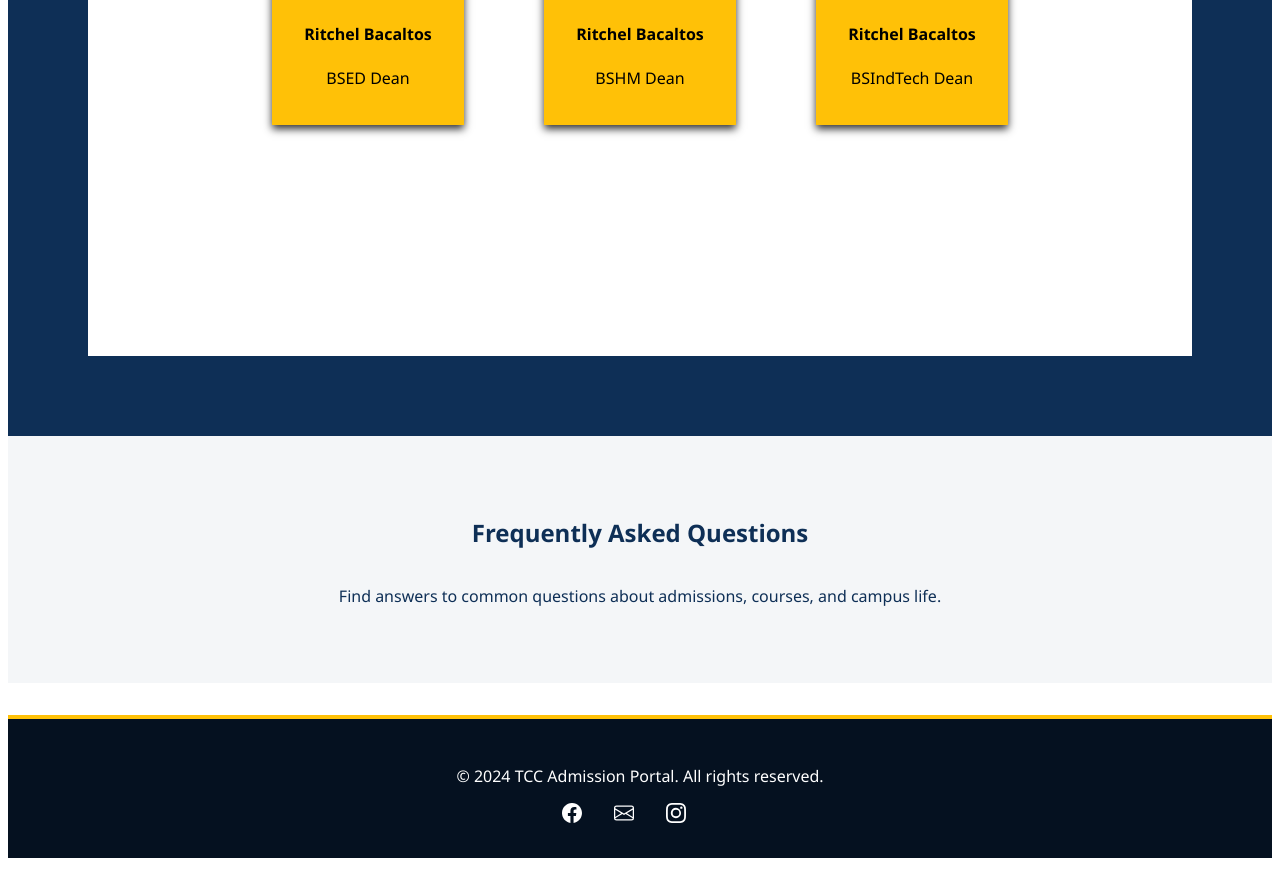
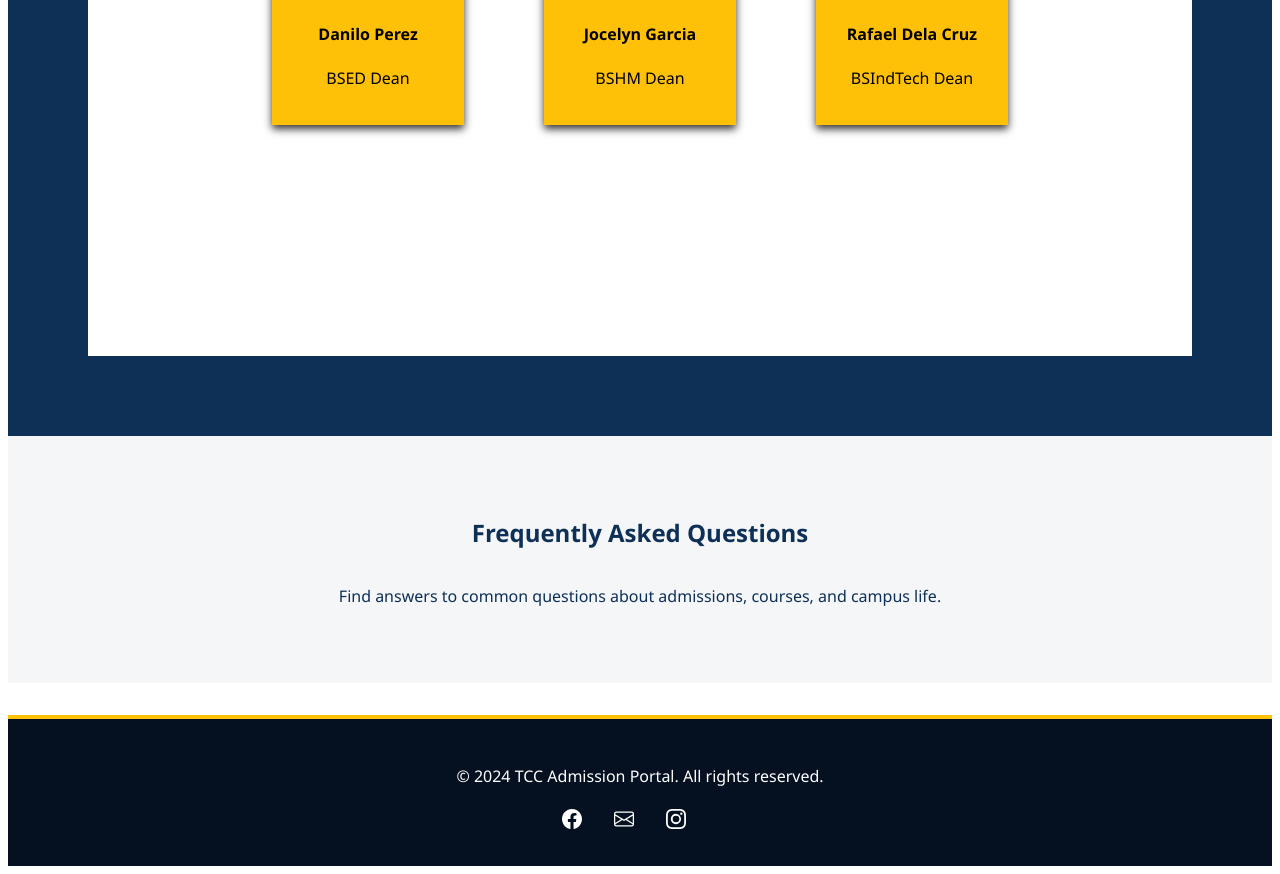
Before and after one commit to kalbashi09/Admission, a website: page client/pages/index.html in a window 1280 px wide. Shown: the part 2488-3362 px from the top of the page. Drawn offline with Linux system fonts and the light colour scheme.

Commit message:
Final Touch

```diff
--- a/client/pages/index.html
+++ b/client/pages/index.html
@@ -220,17 +220,17 @@
               <div class="about2">
                 <div class="head1">
                   <img src="/IMG/sample.jpg" alt="pres.ritchel" />
-                  <h4>Ritchel Bacaltos</h4>
+                  <h4>Danilo Perez</h4>
                   <p>BSED Dean</p>
                 </div>
                 <div class="head1">
                   <img src="/IMG/sample.jpg" alt="pres.ritchel" />
-                  <h4>Ritchel Bacaltos</h4>
+                  <h4>Jocelyn Garcia</h4>
                   <p>BSHM Dean</p>
                 </div>
                 <div class="head1">
                   <img src="/IMG/sample.jpg" alt="pres.ritchel" />
-                  <h4>Ritchel Bacaltos</h4>
+                  <h4>Rafael Dela Cruz</h4>
                   <p>BSIndTech Dean</p>
                 </div>
               </div>
@@ -259,6 +259,7 @@
           <div class="socials">
             <ul>
               <li>
+                <a href="#facebook">
                   <svg
                     xmlns="http://www.w3.org/2000/svg"
                     width="20"
@@ -271,8 +272,10 @@
                       d="M16 8.049c0-4.446-3.582-8.05-8-8.05C3.58 0-.002 3.603-.002 8.05c0 4.017 2.926 7.347 6.75 7.951v-5.625h-2.03V8.05H6.75V6.275c0-2.017 1.195-3.131 3.022-3.131.876 0 1.791.157 1.791.157v1.98h-1.009c-.993 0-1.303.621-1.303 1.258v1.51h2.218l-.354 2.326H9.25V16c3.824-.604 6.75-3.934 6.75-7.951"
                     />
                   </svg>
+                </a>
               </li>
               <li>
+                <a href="#email">
                   <svg
                     xmlns="http://www.w3.org/2000/svg"
                     width="20"
@@ -285,8 +288,10 @@
                       d="M0 4a2 2 0 0 1 2-2h12a2 2 0 0 1 2 2v8a2 2 0 0 1-2 2H2a2 2 0 0 1-2-2zm2-1a1 1 0 0 0-1 1v.217l7 4.2 7-4.2V4a1 1 0 0 0-1-1zm13 2.383-4.708 2.825L15 11.105zm-.034 6.876-5.64-3.471L8 9.583l-1.326-.795-5.64 3.47A1 1 0 0 0 2 13h12a1 1 0 0 0 .966-.741M1 11.105l4.708-2.897L1 5.383z"
                     />
                   </svg>
+                </a>
               </li>
               <li>
+                <a href="#instagram">
                   <svg
                     xmlns="http://www.w3.org/2000/svg"
                     width="20"
@@ -299,6 +304,7 @@
                       d="M8 0C5.829 0 5.556.01 4.703.048 3.85.088 3.269.222 2.76.42a3.9 3.9 0 0 0-1.417.923A3.9 3.9 0 0 0 .42 2.76C.222 3.268.087 3.85.048 4.7.01 5.555 0 5.827 0 8.001c0 2.172.01 2.444.048 3.297.04.852.174 1.433.372 1.942.205.526.478.972.923 1.417.444.445.89.719 1.416.923.51.198 1.09.333 1.942.372C5.555 15.99 5.827 16 8 16s2.444-.01 3.298-.048c.851-.04 1.434-.174 1.943-.372a3.9 3.9 0 0 0 1.416-.923c.445-.445.718-.891.923-1.417.197-.509.332-1.09.372-1.942C15.99 10.445 16 10.173 16 8s-.01-2.445-.048-3.299c-.04-.851-.175-1.433-.372-1.941a3.9 3.9 0 0 0-.923-1.417A3.9 3.9 0 0 0 13.24.42c-.51-.198-1.092-.333-1.943-.372C10.443.01 10.172 0 7.998 0zm-.717 1.442h.718c2.136 0 2.389.007 3.232.046.78.035 1.204.166 1.486.275.373.145.64.319.92.599s.453.546.598.92c.11.281.24.705.275 1.485.039.843.047 1.096.047 3.231s-.008 2.389-.047 3.232c-.035.78-.166 1.203-.275 1.485a2.5 2.5 0 0 1-.599.919c-.28.28-.546.453-.92.598-.28.11-.704.24-1.485.276-.843.038-1.096.047-3.232.047s-2.39-.009-3.233-.047c-.78-.036-1.203-.166-1.485-.276a2.5 2.5 0 0 1-.92-.598 2.5 2.5 0 0 1-.6-.92c-.109-.281-.24-.705-.275-1.485-.038-.843-.046-1.096-.046-3.233s.008-2.388.046-3.231c.036-.78.166-1.204.276-1.486.145-.373.319-.64.599-.92s.546-.453.92-.598c.282-.11.705-.24 1.485-.276.738-.034 1.024-.044 2.515-.045zm4.988 1.328a.96.96 0 1 0 0 1.92.96.96 0 0 0 0-1.92m-4.27 1.122a4.109 4.109 0 1 0 0 8.217 4.109 4.109 0 0 0 0-8.217m0 1.441a2.667 2.667 0 1 1 0 5.334 2.667 2.667 0 0 1 0-5.334"
                     />
                   </svg>
+                </a>
               </li>
               <li></li>
             </ul>
--- a/client/styles/login.css
+++ b/client/styles/login.css
@@ -431,6 +431,16 @@ footer {
   text-align: center;
 }
 
+.socials ul li a {
+  color: #ffffff;
+  font-size: 1.5rem;
+  transition: color 0.3s ease;
+}
+
+.socials ul li a:hover {
+  color: #ffc107; /* Gold on hover */
+}
+
 @media (max-width: 768px) {
   /* Make header and nav full width and stacked */
   .header-container {
```
Also changed, not shown: client/scripts/form.js (indentation only). Lines whose indentation alone changed are shown as unchanged.
